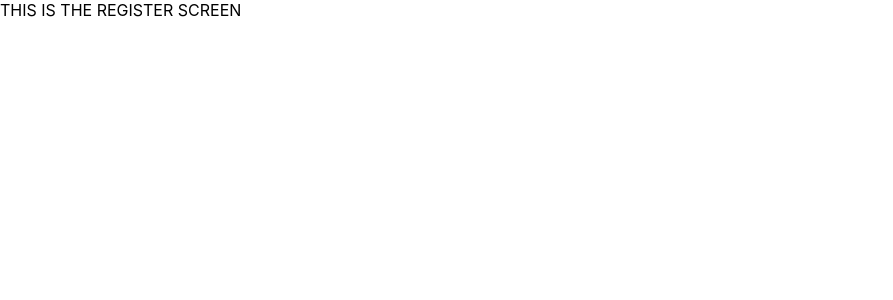
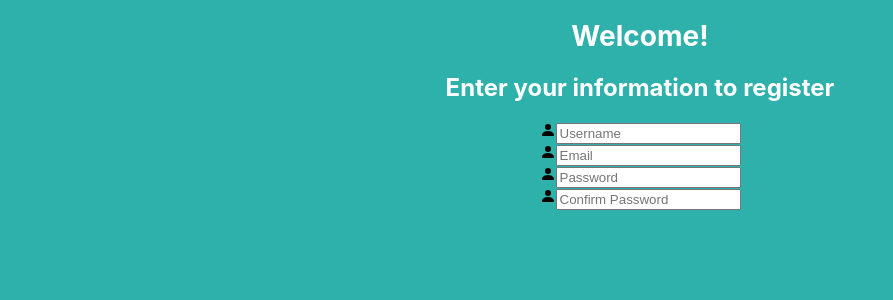
Before and after one commit to DanGraham23/react-chat-application, a React (Create React App) app in the folder web-chat-app/client/: page /register in a window 1280 px wide. Shown: the top 300 px of the page, without its empty margins (0-893 px from the left). Built offline with nearby package versions, Linux system fonts and the light colour scheme.

Commit message:
create register form

```diff
--- a/web-chat-app/client/src/index.css
+++ b/web-chat-app/client/src/index.css
@@ -5,9 +5,25 @@ body {
     sans-serif;
   -webkit-font-smoothing: antialiased;
   -moz-osx-font-smoothing: grayscale;
+  background-color: #2eb1ab;
 }
 
 code {
   font-family: source-code-pro, Menlo, Monaco, Consolas, 'Courier New',
     monospace;
 }
+
+
+h1 {
+  font-size: 28px;
+  color: white;
+}
+
+h2 {
+  font-size: 24px;
+  color: white
+}
+
+.register-container{
+  text-align: center;
+}
--- a/web-chat-app/client/src/pages/Register.jsx
+++ b/web-chat-app/client/src/pages/Register.jsx
@@ -1,7 +1,64 @@
-
+import {BsFillPersonFill} from 'react-icons/bs';
+import {useState} from 'react';
 
 export default function Register(){
+    const [userInfo, setUserInfo] = useState({
+        username: "",
+        email: "",
+        password: "",
+        confirmPassword: "",
+    })
+
+    function handleChange() {
+
+    }
+
     return (
-        <div>THIS IS THE REGISTER SCREEN</div>
+        <div className="register-container">
+            <h1>Welcome!</h1>
+            <h2>Enter your information to register</h2>
+            <form className="register-form">
+                <div className="form-input">
+                    <BsFillPersonFill/>
+                    <input
+                    className="form-input"
+                    type="text"
+                    placeholder="Username"
+                    name="username"
+                    onChange={handleChange}
+                    />
+                </div>
+                <div className="form-input">
+                    <BsFillPersonFill/>
+                    <input
+                    className="form-input"
+                    type="text"
+                    placeholder="Email"
+                    name="email"
+                    onChange={handleChange}
+                    />
+                </div>
+                <div className="form-input">
+                    <BsFillPersonFill/>
+                    <input
+                    className="form-input"
+                    type="password"
+                    placeholder="Password"
+                    name="password"
+                    onChange={handleChange}
+                    />
+                </div>
+                <div className="form-input">
+                    <BsFillPersonFill/>
+                    <input
+                    className="form-input"
+                    type="password"
+                    placeholder="Confirm Password"
+                    name="confirmPassword"
+                    onChange={handleChange}
+                    />
+                </div>
+            </form>
+        </div>
     )
 }
```
Also changed, not shown: web-chat-app/client/src/utils/APIRoutes.js (added).
